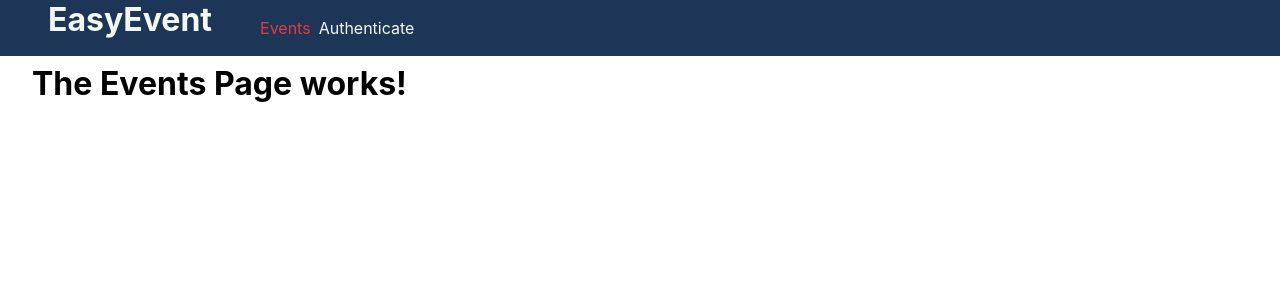
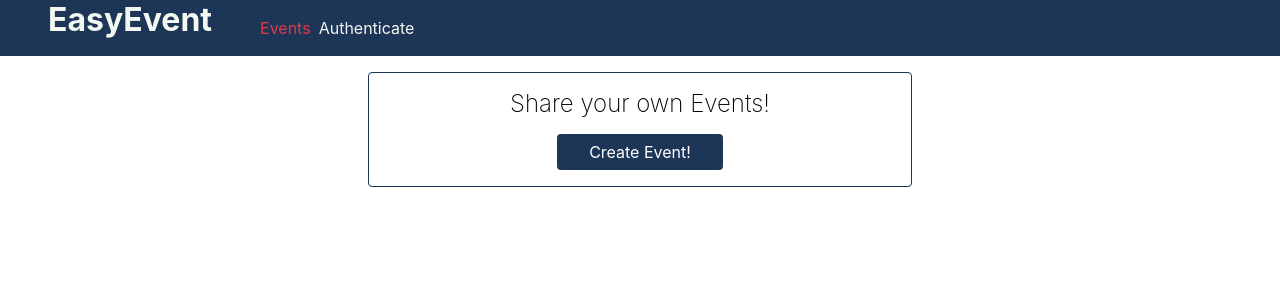
Before and after one commit to viktarius/event-booking-fe, a React (Create React App) app: page /events in a window 1280 px wide. Shown: the top 300 px of the page. Built offline with nearby package versions, Linux system fonts and the light colour scheme.

Commit message:
#15 Adding a Modal

```diff
--- a/src/App.css
+++ b/src/App.css
@@ -1,5 +1,5 @@
 main {
-    padding: 4rem 2rem;
+    padding: 4.5rem 2rem 1rem 2rem;
     position: relative;
     width: 100%;
     height: 100%;
--- /dev/null
+++ b/src/components/Modal/Modal.css
@@ -0,0 +1,40 @@
+.backdrop {
+    position: fixed;
+    top: 0;
+    left: 0;
+    height: 100vh;
+    width: 100%;
+    background: rgba(0, 0, 0, 0.75);
+    z-index: 1000;
+}
+
+.modal {
+    position: fixed;
+    top: 50%;
+    left: 50%;
+    transform: translate(-50%, -50%);
+    width: 34rem;
+    max-width: 80%;
+    border: 1px solid var(--third-color);
+    background-color: #fff;
+    z-index: 1001;
+}
+
+.modal__header {
+    background-color: var(--third-color);
+    padding: 0.5rem 1rem;
+}
+
+.modal__header h2 {
+    text-align: center;
+}
+
+.modal__content {
+    padding: 0.5rem 1rem;
+}
+
+.modal__actions {
+    display: flex;
+    justify-content: space-between;
+    padding: 0.5rem 1rem;
+}
--- /dev/null
+++ b/src/components/Modal/Modal.jsx
@@ -0,0 +1,26 @@
+import React from 'react';
+import { createPortal } from "react-dom";
+
+import './Modal.css';
+
+function Modal(props) {
+    return (
+        createPortal(
+            <>
+                <div className="backdrop"></div>
+                <div className="modal">
+                    <header className="modal__header">
+                        <h2>{props.title}</h2>
+                    </header>
+                    <section className="modal__content">{props.children}</section>
+                    <footer className="modal__actions">
+                        <button className="btn" onClick={props.onCancel}>Cancel</button>
+                        <button className="btn primary-btn" onClick={props.onConfirm}>Confirm</button>
+                    </footer>
+                </div>
+            </>,
+            document.body
+        ))
+}
+
+export default Modal;
--- a/src/components/Navigation/MainNavigation.css
+++ b/src/components/Navigation/MainNavigation.css
@@ -1,7 +1,7 @@
 .main-navigation {
     position: fixed;
     height: 3.5rem;
-    background-color: var(--main-color);
+    background-color: var(--primary-color);
     display: flex;
     width: 100%;
     color: var(--main-second-color);
--- a/src/index.css
+++ b/src/index.css
@@ -1,9 +1,9 @@
 :root {
-    --main-color: #1d3557;
-    --main-second-color: #f3f8f1;
+    --primary-color: #1d3557;
     --second-color: #457b9d;
     --third-color: #a8dadc;
     --active-color: #e63946;
+    --main-second-color: #f3f8f1;
 }
 
 * {
@@ -26,3 +26,25 @@ code {
     height: 100vh;
     width: 100vw;
 }
+
+button.btn {
+    cursor: pointer;
+    border: none;
+    border-radius: 0.25rem;
+    font-size: 1rem;
+    user-select: none;
+    padding: 0.5rem 2rem;
+    width: max-content;
+}
+
+button.primary-outline-btn {
+    color: var(--primary-color);
+    border: 1px solid var(--primary-color);
+    background-color: transparent;
+}
+
+button.primary-btn {
+    color: white;
+    background-color: var(--primary-color);
+    padding: 0.5rem 2rem;
+}
--- a/src/pages/Auth.css
+++ b/src/pages/Auth.css
@@ -28,15 +28,8 @@
 }
 
 .auth__form .submit-btn {
-    background-color: var(--main-color);
-    border: none;
-    color: white;
-    padding: 0.5rem 2rem;
+    margin-bottom: 0.75rem;
     width: max-content;
-    cursor: pointer;
-    margin-bottom: 0.75rem;
-    font-size: 1rem;
-    border-radius: 0.25rem;
 }
 
 .form-view-toggler > button {
@@ -57,7 +50,7 @@
 .auth__other-auth-methods > .separator {
     width: 100%;
     height: 1px;
-    background-color: var(--main-color);
+    background-color: var(--primary-color);
 }
 
 .auth__other-auth-methods > span {
@@ -79,14 +72,7 @@
 }
 
 .thirds-systems-methods button {
-    background-color: transparent;
-    border: 1px solid var(--second-color);
-    color: var(--second-color);
-    font-size: 1rem;
-    padding: 0.5rem 0;
     width: 10rem;
-    cursor: pointer;
-    border-radius: 0.25rem;
 }
 
 .thirds-systems-methods button:hover {
@@ -98,7 +84,7 @@
     width: 500px;
     height: 500px;
     z-index: -1;
-    background: linear-gradient(to right, var(--main-color), var(--third-color));
+    background: linear-gradient(to right, var(--primary-color), var(--third-color));
     border-radius: 10%;
 }
 
--- a/src/pages/Auth.jsx
+++ b/src/pages/Auth.jsx
@@ -105,7 +105,7 @@ function AuthPage() {
                         </div>
                     </>
                 }
-                <button className="submit-btn" type="submit">{isLogin ? 'Login' : 'Sign up'}</button>
+                <button className="btn primary-btn submit-btn" type="submit">{isLogin ? 'Login' : 'Sign up'}</button>
                 <div className="form-view-toggler">
                     {isLogin ? 'Don\'t h' : 'H'}ave an account?
                     <button type="button" onClick={onToggleAuthForm}>{isLogin ? 'Create new' : 'Login'}</button>
@@ -115,8 +115,8 @@ function AuthPage() {
                 <div className="separator"></div>
                 <span>Or login with</span>
                 <div className="thirds-systems-methods">
-                    <button>Google</button>
-                    <button>Github</button>
+                    <button className="btn primary-outline-btn">Google</button>
+                    <button className="btn primary-outline-btn">Github</button>
                 </div>
             </div>
             <div className="decor left-decor"></div>
--- /dev/null
+++ b/src/pages/Event.css
@@ -0,0 +1,17 @@
+.event-control {
+    border: 1px solid var(--primary-color);
+    width: 34rem;
+    max-width: 80%;
+    margin: auto;
+    border-radius: 0.25rem;
+    display: flex;
+    flex-direction: column;
+    align-items: center;
+    padding: 1rem 2rem;
+}
+
+.headline-3 {
+    font-size: 1.5rem;
+    font-weight: 200;
+    padding-bottom: 1rem;
+}
--- a/src/pages/Events.jsx
+++ b/src/pages/Events.jsx
@@ -1,7 +1,31 @@
-import React from 'react';
+import React, { useState } from 'react';
+
+import "./Event.css";
+import Modal from "../components/Modal/Modal";
 
 function EventsPage() {
-    return (<h1>The Events Page works!</h1>)
+
+    const [isModalOpen, setIsModalOpen] = useState(false)
+    function openModelHandler() {
+        setIsModalOpen(true);
+    }
+
+    function onModalConfirmHandler() {
+        setIsModalOpen(false);
+    }
+
+    function onModalCancelHandler() {
+        setIsModalOpen(false);
+    }
+
+    return (<div className="event-control">
+        <h3 className="headline-3">Share your own Events!</h3>
+        <button className="btn primary-btn" onClick={openModelHandler}>Create Event!</button>
+        {isModalOpen &&
+            <Modal title='Create event' onCancel={onModalCancelHandler} onConfirm={onModalConfirmHandler}>
+                <p>Modal content</p>
+            </Modal>}
+    </div>)
 }
 
 export default EventsPage;
```
